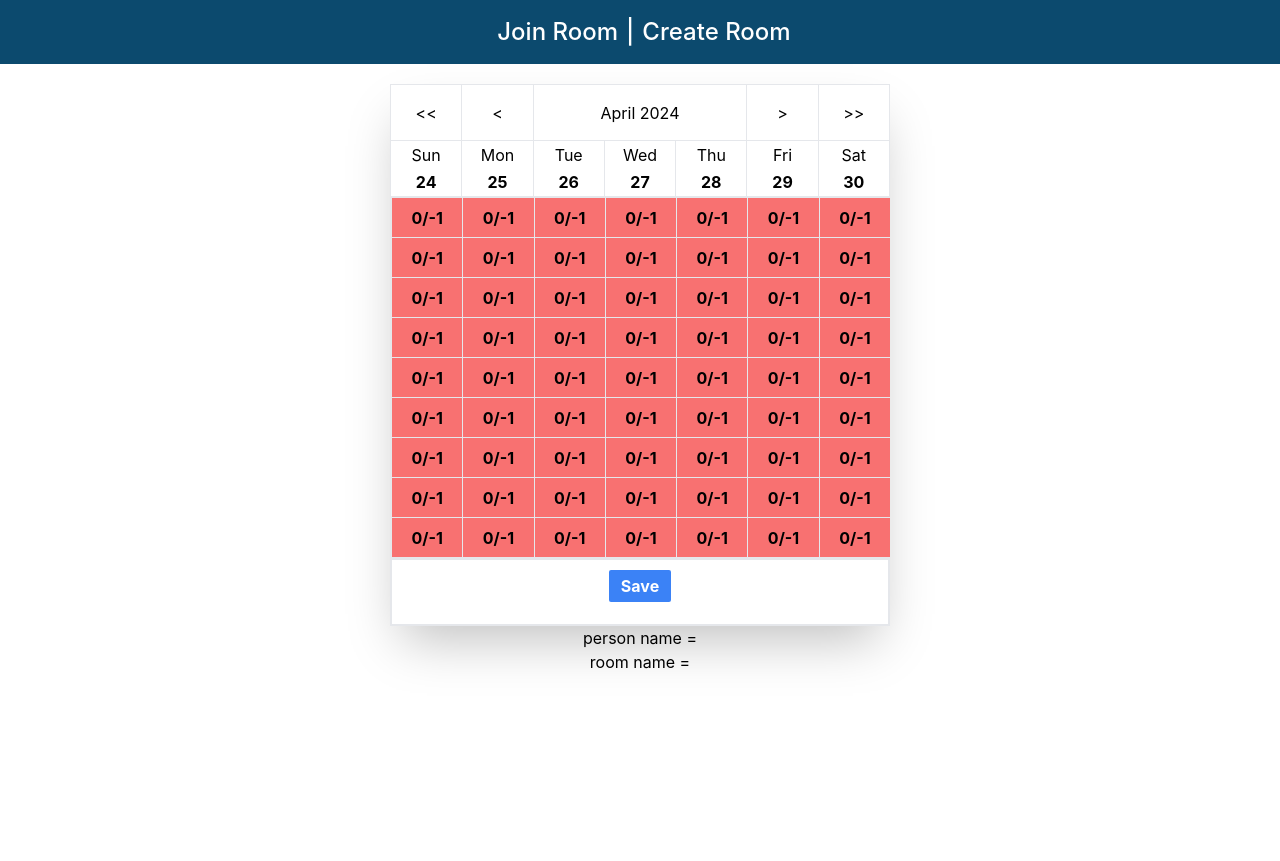
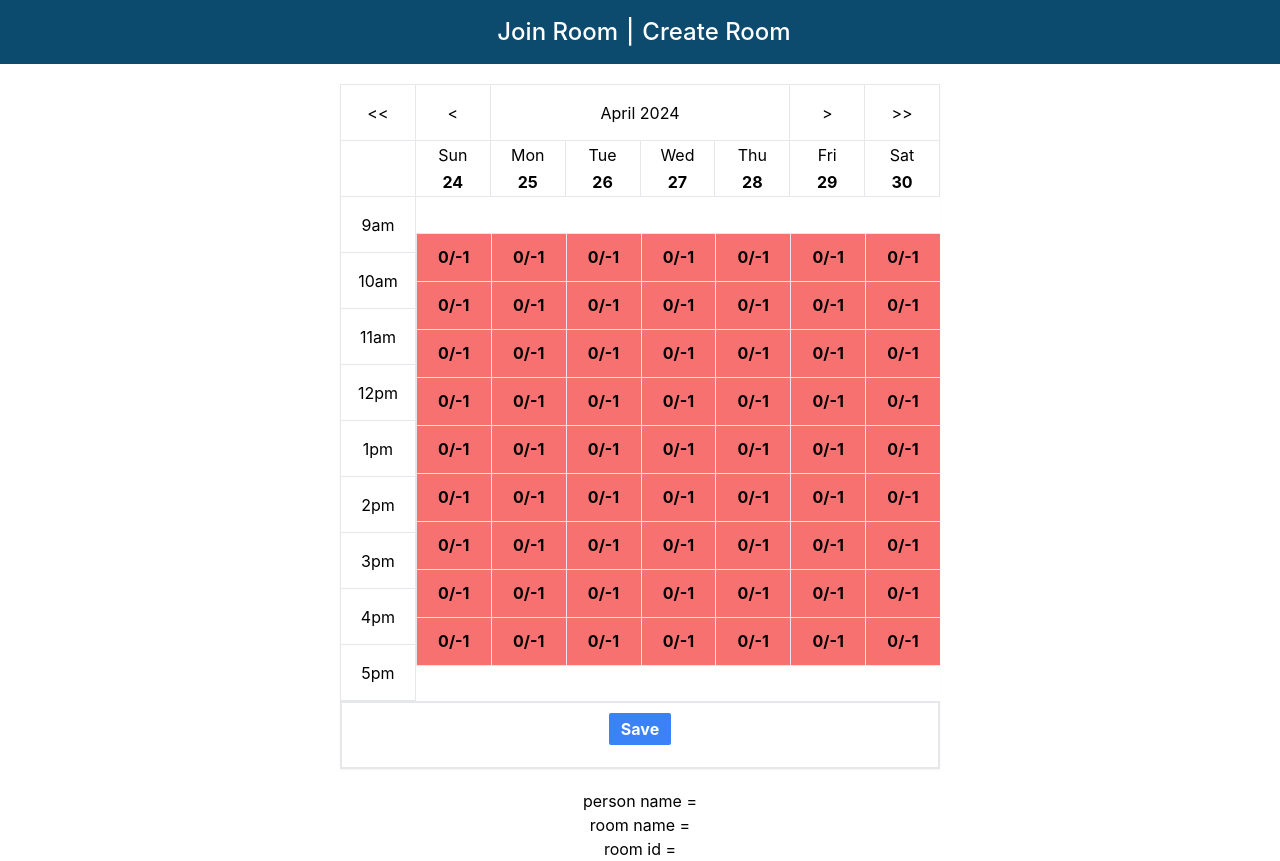
Before and after one commit to abaheer/meeting-time-finder, a React (Vite) app in the folder client/: page /room in a window 1280 px wide. Before the commit the page ends 800 px from the top, so only its background shows below. Built offline with nearby package versions, Linux system fonts and the light colour scheme; no server answers.

Commit message:
Update styling

```diff
--- a/client/src/App.jsx
+++ b/client/src/App.jsx
@@ -1,7 +1,7 @@
 import { Calendar } from "./pages/calender/calendar";
 import { Cell } from "./pages/calender/cell";
 import { useState } from "react";
-import { BrowserRouter as Router, Routes, Route } from "react-router-dom";
+import { BrowserRouter as Router, Routes, Route, Link } from "react-router-dom";
 import { CreateRoom } from "./pages/create-room/create-room";
 import { JoinRoom } from "./pages/create-room/join-room";
 import { ContextProvider } from "./hooks/context";
--- a/client/src/api/index.jsx
+++ /dev/null
@@ -1,18 +0,0 @@
-import axios from "axios";
-
-export const BASE_URL = "https://localhost:7118/";
-
-export const ENDPOINTS = {
-  Rooms: "Rooms",
-};
-
-export const createAPIEndpoint = (endpoint) => {
-  let url = BASE_URL + "api/" + endpoint + "/";
-  return {
-    fetch: () => axios.get(url),
-    fetchById: (id) => axios.get(url + id),
-    post: (newRecord) => axios.post(url, newRecord),
-    put: (id, updatedRecord) => axios.put(url + id, updatedRecord),
-    delete: (id) => axios.delete(url + id),
-  };
-};
--- a/client/src/pages/calender/calendar.jsx
+++ b/client/src/pages/calender/calendar.jsx
@@ -79,15 +79,16 @@ export const Calendar = (props) => {
       </nav>
 
       <div className="mt-5 flex justify-center items-center">
-        <div className="w-[500px] bg-white shadow-2xl border-none">
+        <div className="w-[600px] bg-white shadow-sm border-none">
           <div
             key="uhhh"
-            className="grid grid-cols-7 border-t border-l justify-center items-center text-center"
+            className="grid grid-cols-8 border-t border-l justify-center items-center text-center"
           >
+            {/* <Cell className="col-span-1" text={""} onClick={prevMonth} /> */}
             <Cell className="col-span-1" text={"<<"} onClick={prevMonth} />
             <Cell className="col-span-1" text={"<"} onClick={prevWeek} />
             <Cell
-              className="col-span-3"
+              className="col-span-4"
               text={
                 props.value.toLocaleString("default", { month: "long" }) +
                 " " +
@@ -96,6 +97,7 @@ export const Calendar = (props) => {
             />
             <Cell className="col-span-1" text={">"} onClick={nextWeek} />
             <Cell className="col-span-1" text={">>"} onClick={nextMonth} />
+            <Cell className="col-span-1" text={""} />
             {daysOfTheWeek.map((day, index) => {
               return (
                 <Cell
@@ -107,6 +109,19 @@ export const Calendar = (props) => {
                 />
               );
             })}
+
+            <div className="text-l">
+              <Cell className="col-span-1 h-12" text={"9am"} />
+              <Cell className="col-span-1 h-12" text={"10am"} />
+              <Cell className="col-span-1 h-12" text={"11am"} />
+              <Cell className="col-span-1 h-12" text={"12pm"} />
+              <Cell className="col-span-1 h-12" text={"1pm"} />
+              <Cell className="col-span-1 h-12" text={"2pm"} />
+              <Cell className="col-span-1 h-12" text={"3pm"} />
+              <Cell className="col-span-1 h-12" text={"4pm"} />
+              <Cell className="col-span-1 h-12" text={"5pm"} />
+            </div>
+
             {numWeekDays.map((_, index) => {
               return (
                 <TimeSlots
@@ -119,18 +134,7 @@ export const Calendar = (props) => {
           </div>
 
           <div className="border-2 grid grid-cols-8 items-center justify-center">
-            {/* <div className="text-xl grid grid-rows-9 justify-center leading-8 mt-7">
-              <h1>9</h1>
-              <h1>10</h1>
-              <h1>11</h1>
-              <h1>12</h1>
-              <h1>1</h1>
-              <h1>2</h1>
-              <h1>3</h1>
-              <h1>4</h1>
-              <h1>5</h1>
-            </div> */}
-            <div className="col-start-4 col-span-2 flex justify-center">
+            <div className="col-span-8 flex justify-center">
               <button
                 type="submit"
                 className="transition duration-200 mt-2 mb-5 border-white border-2 rounded py-1 px-3 text-white font-bold bg-blue-500 hover:bg-blue-800"
@@ -142,10 +146,11 @@ export const Calendar = (props) => {
           </div>
         </div>
       </div>
-      <div className="flex-col text-center *:justify-center">
+      <div className="flex-col text-center justify-center mt-5">
         {" "}
         <h1>person name = {context.personName}</h1>
         <h1>room name = {context.roomName}</h1>
+        <h1>room id = {context.roomId}</h1>
       </div>
     </>
   );
--- a/client/src/pages/calender/slot.jsx
+++ b/client/src/pages/calender/slot.jsx
@@ -27,7 +27,7 @@ export const Slot = ({ date }) => {
       onClick={handleOnClick}
       className={`transition text-black ${
         text > 0 && isSelected(date) ? `bg-green-400` : `bg-red-400`
-      } flex items-center justify-center h-10 border-b transition-duration:150ms cursor-pointer font-bold text-center`}
+      } flex items-center justify-center h-12 border-b transition-duration:150ms cursor-pointer font-bold text-center`}
     >
       {`${text}/${context.numParticipants}`}
     </div>
--- a/client/src/pages/calender/timeslot.jsx
+++ b/client/src/pages/calender/timeslot.jsx
@@ -13,7 +13,7 @@ export const TimeSlots = (props) => {
   });
 
   return (
-    <div className="border-t border-l justify-center items-center text-center">
+    <div className="border-t border-l justify-center items-center text-center select-none">
       {hourIntervals.map((date, i) => (
         <Slot
           key={i}
--- a/client/src/pages/create-room/create-room.jsx
+++ b/client/src/pages/create-room/create-room.jsx
@@ -51,7 +51,7 @@ export const CreateRoom = () => {
           noValidate
           autoComplete="off"
           onSubmit={NewRoom}
-          className="transition duration-300 bg-white hover:shadow-xl border-sky-600 border-8 rounded-3xl px-8 pt-6 pb-8 mb-4"
+          className="bg-white border-4 border-black rounded-md px-8 pt-6 pb-8 mb-4"
         >
           <div className="mb-4">
             <label
@@ -85,7 +85,7 @@ export const CreateRoom = () => {
               onChange={handleInputChange}
             />
           </div>
-          <div className="mb-6">
+          {/* <div className="mb-6">
             <label
               className="block text-gray-700 text-sm font-bold mb-2"
               htmlFor="password"
@@ -100,16 +100,16 @@ export const CreateRoom = () => {
               value={values.password}
               onChange={handleInputChange}
             />
-          </div>
+          </div> */}
           <div className="flex items-center justify-center">
             <button
-              className="transition duration-300 bg-sky-600 hover:bg-sky-950 text-white font-bold py-2 px-4 rounded focus:outline-none focus:shadow-outline"
+              className="transition duration-300 bg-sky-600 hover:bg-sky-950 text-white font-bold py-2 px-4 rounded focus:outline-none focus:shadow-outline mt-2"
               type="submit"
             >
               Create Room
             </button>
           </div>
-          <Link to="/join" className="flex justify-center">
+          <Link to="/join" className="flex justify-center mt-2 underline">
             Or Join an existing room
           </Link>
         </form>
--- a/client/src/pages/create-room/join-room.jsx
+++ b/client/src/pages/create-room/join-room.jsx
@@ -47,7 +47,7 @@ export const JoinRoom = () => {
           noValidate
           autoComplete="off"
           onSubmit={NewRoom}
-          className="transition duration-300 bg-white hover:shadow-xl border-sky-600 border-8 rounded-3xl px-8 pt-6 pb-8 mb-4"
+          className="bg-white border-black border-4 rounded-md px-8 pt-6 pb-8 mb-4"
         >
           <div className="mb-4">
             <label
@@ -81,7 +81,7 @@ export const JoinRoom = () => {
               onChange={handleInputChange}
             />
           </div>
-          <div className="mb-6">
+          {/* <div className="mb-6">
             <label
               className="block text-gray-700 text-sm font-bold mb-2"
               htmlFor="password"
@@ -96,16 +96,16 @@ export const JoinRoom = () => {
               value={values.password}
               onChange={handleInputChange}
             />
-          </div>
+          </div> */}
           <div className="flex items-center justify-center">
             <button
-              className="transition duration-300 bg-sky-600 hover:bg-sky-950 text-white font-bold py-2 px-4 rounded focus:outline-none focus:shadow-outline"
+              className="mt-2 transition duration-300 bg-sky-600 hover:bg-sky-950 text-white font-bold py-2 px-4 rounded focus:outline-none focus:shadow-outline"
               type="submit"
             >
               Join Room
             </button>
           </div>
-          <Link to="/" className="flex justify-center">
+          <Link to="/" className="mt-2 underline flex justify-center">
             Or Create a room
           </Link>
         </form>
```
